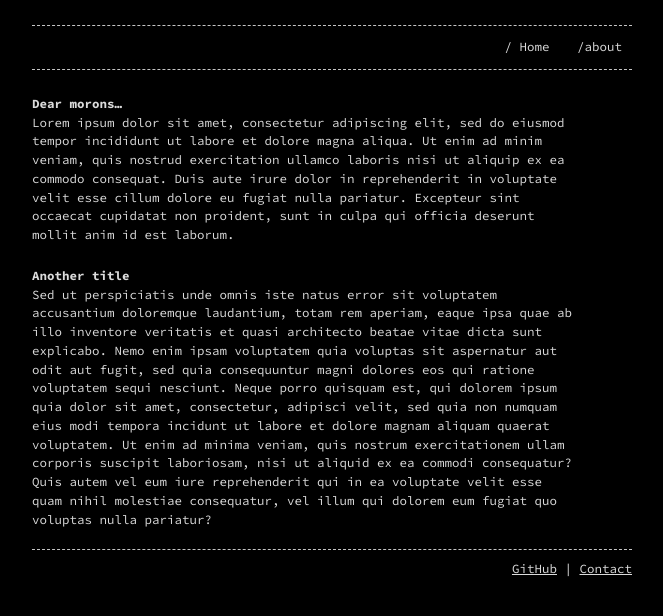
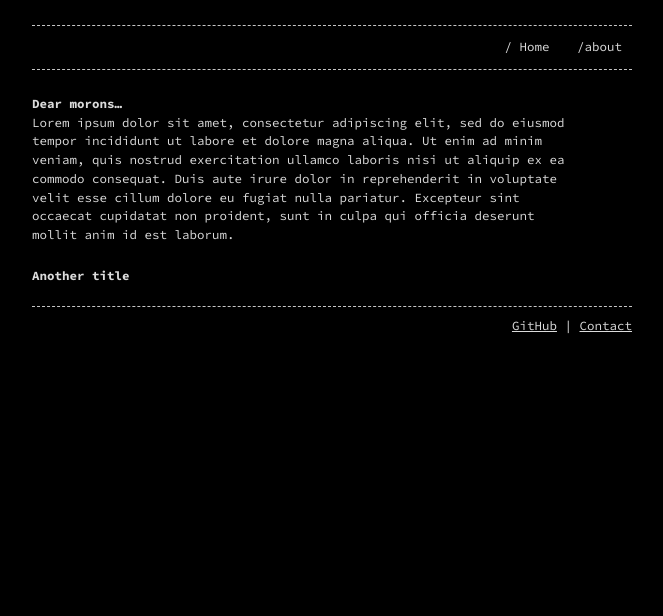
Before and after one commit to esccode/esccode.github.io, a Jekyll site: the page built from _posts/2018-11-07-dear-morons.markdown.md, in a window 1280 px wide. Shown: the top 616 px of the page, without its empty margins (308-971 px from the left). Built offline with Jekyll 4.4.1, drawn with Linux system fonts in a browser that asks for light colours.

Commit message:
Update 2018-11-07-dear-morons.markdown.md

```diff
--- a/_posts/2018-11-07-dear-morons.markdown.md
+++ b/_posts/2018-11-07-dear-morons.markdown.md
@@ -13,16 +13,3 @@
 occaecat cupidatat non proident, sunt in culpa qui officia deserunt
 mollit anim id est laborum.
 ## Another title
-Sed ut perspiciatis unde omnis iste natus error sit voluptatem
-accusantium doloremque laudantium, totam rem aperiam, eaque ipsa quae ab
-illo inventore veritatis et quasi architecto beatae vitae dicta sunt
-explicabo. Nemo enim ipsam voluptatem quia voluptas sit aspernatur aut
-odit aut fugit, sed quia consequuntur magni dolores eos qui ratione
-voluptatem sequi nesciunt. Neque porro quisquam est, qui dolorem ipsum
-quia dolor sit amet, consectetur, adipisci velit, sed quia non numquam
-eius modi tempora incidunt ut labore et dolore magnam aliquam quaerat
-voluptatem. Ut enim ad minima veniam, quis nostrum exercitationem ullam
-corporis suscipit laboriosam, nisi ut aliquid ex ea commodi consequatur?
-Quis autem vel eum iure reprehenderit qui in ea voluptate velit esse
-quam nihil molestiae consequatur, vel illum qui dolorem eum fugiat quo
-voluptas nulla pariatur?
```
